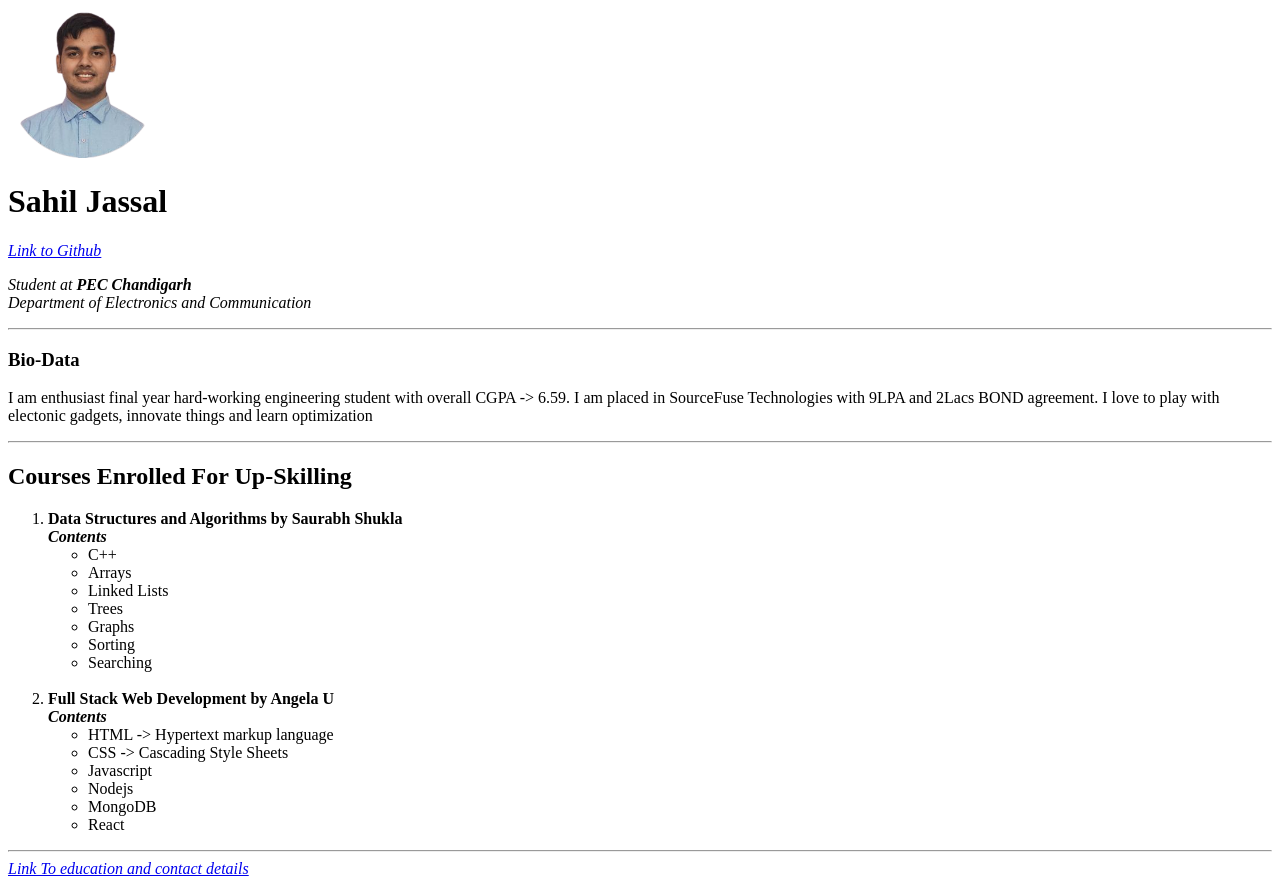
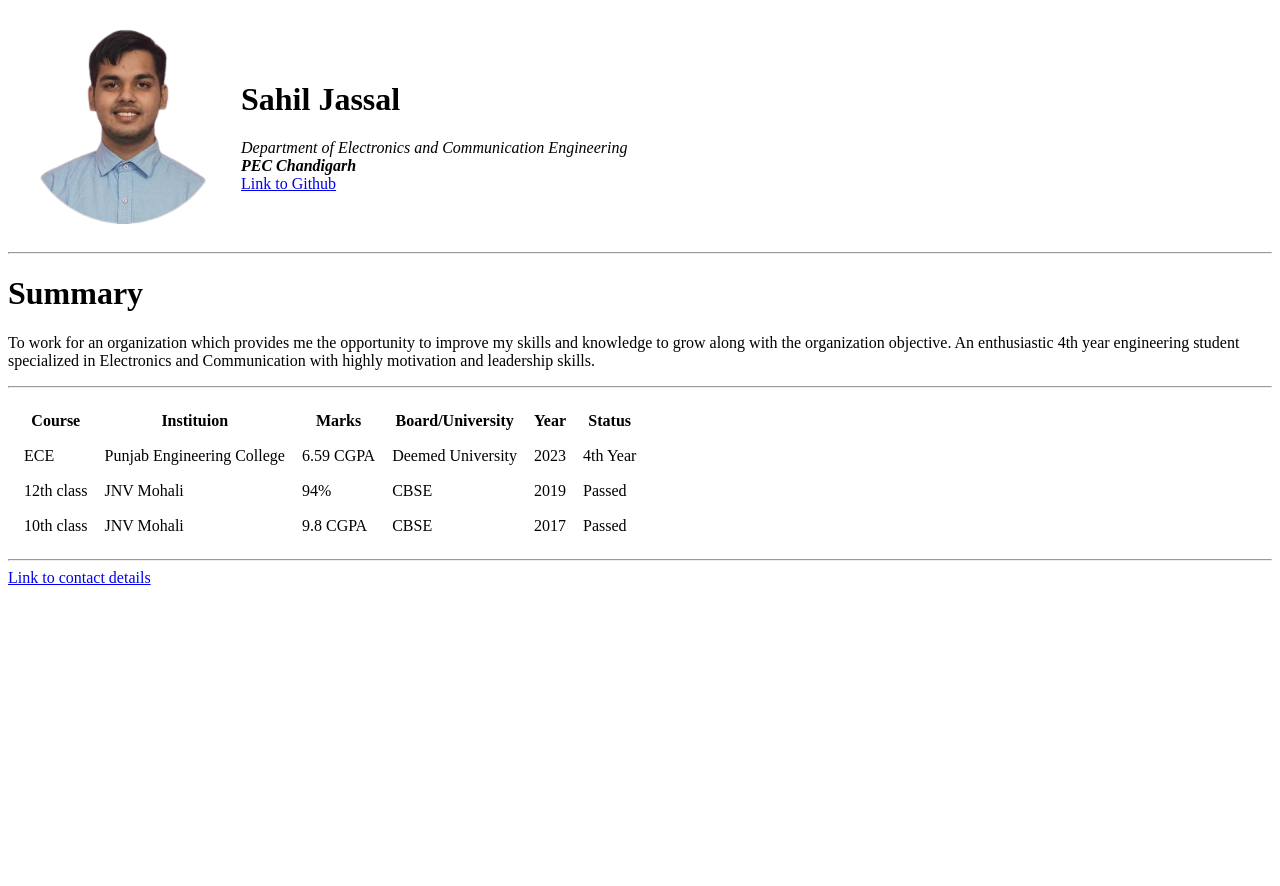
Before and after one commit to shljsl75891/Personal-Site, a plain HTML site: page index.html in a window 1280 px wide. After the commit the page ends 800 px from the top, so only its background shows below. Drawn offline with Linux system fonts and the light colour scheme.

Commit message:
learning

```diff
--- a/index.html
+++ b/index.html
@@ -2,69 +2,80 @@
 <html lang="en">
   <head>
     <meta charset="UTF-8" />
-    <title>Personal Website 💕</title>
+    <title>Resume</title>
   </head>
   <body>
-    <!-- Img Tag -->
-    <img src="./imgs/pro.png" alt="img" height="150" />
-    <br />
-    <h1>Sahil Jassal</h1>
+    <!-- Proper Introduction Layout -->
+    <table cellspacing="15">
+      <tr>
+        <td><img src="./imgs/pro.png" alt="img" height="200" /></td>
+        <td>
+          <h1>Sahil Jassal</h1>
+          <em>Department of Electronics and Communication Engineering</em>
+          <br />
+          <strong><em>PEC Chandigarh</em></strong>
+          <br />
+          <a href="http://github.com/shljsl75891" target="_blank"
+            >Link to Github</a
+          >
+        </td>
+      </tr>
+    </table>
 
-    <!-- Anchor Tag: href->HyperLink Refrence -->
-    <em
-      ><a href="http://github.com/shljsl75891" target="_blank"
-        >Link to Github</a
-      ></em
-    >
+    <hr />
+
+    <!-- Summary -->
+    <h1>Summary</h1>
     <p>
-      <em>Student at <strong>PEC Chandigarh</strong></em
-      ><br />
-      <em>Department of Electronics and Communication</em>
-      <br />
+      To work for an organization which provides me the opportunity to improve
+      my skills and knowledge to grow along with the organization objective. An
+      enthusiastic 4th year engineering student specialized in Electronics and
+      Communication with highly motivation and leadership skills.
     </p>
 
-    <!-- Simple HTML Tags -->
     <hr />
-    <h3>Bio-Data</h3>
-    <p>
-      I am enthusiast final year hard-working engineering student with overall
-      CGPA -> 6.59. I am placed in SourceFuse Technologies with 9LPA and 2Lacs
-      BOND agreement. I love to play with electonic gadgets, innovate things and
-      learn optimization
-    </p>
+
+    <!-- Education Details -->
+    <table cellspacing="15">
+      <thead>
+        <tr>
+          <th>Course</th>
+          <th>Instituion</th>
+          <th>Marks</th>
+          <th>Board/University</th>
+          <th>Year</th>
+          <th>Status</th>
+        </tr>
+      </thead>
+      <tbody>
+        <tr>
+          <td>ECE</td>
+          <td>Punjab Engineering College</td>
+          <td>6.59 CGPA</td>
+          <td>Deemed University</td>
+          <td>2023</td>
+          <td>4th Year</td>
+        </tr>
+        <tr>
+          <td>12th class</td>
+          <td>JNV Mohali</td>
+          <td>94%</td>
+          <td>CBSE</td>
+          <td>2019</td>
+          <td>Passed</td>
+        </tr>
+        <tr>
+          <td>10th class</td>
+          <td>JNV Mohali</td>
+          <td>9.8 CGPA</td>
+          <td>CBSE</td>
+          <td>2017</td>
+          <td>Passed</td>
+        </tr>
+      </tbody>
+    </table>
+
     <hr />
-    <h2>Courses Enrolled For Up-Skilling</h2>
-
-    <!-- Ordered and Unordered Lists -->
-    <ol>
-      <li>
-        <strong>Data Structures and Algorithms by Saurabh Shukla</strong>
-        <br /><em><b>Contents</b></em>
-        <ul>
-          <li>C++</li>
-          <li>Arrays</li>
-          <li>Linked Lists</li>
-          <li>Trees</li>
-          <li>Graphs</li>
-          <li>Sorting</li>
-          <li>Searching</li>
-        </ul>
-      </li>
-      <br />
-      <li>
-        <strong>Full Stack Web Development by Angela U</strong>
-        <br /><em><b>Contents</b></em>
-        <ul>
-          <li>HTML -> Hypertext markup language</li>
-          <li>CSS -> Cascading Style Sheets</li>
-          <li>Javascript</li>
-          <li>Nodejs</li>
-          <li>MongoDB</li>
-          <li>React</li>
-        </ul>
-      </li>
-    </ol>
-    <hr />
-    <em><a href="./contacts.html">Link To education and contact details</a></em>
+    <a href="./contacts.html" target="_blank">Link to contact details</a>
   </body>
 </html>
```
Also changed, not shown: contacts.html (+24 -38 lines), skills.html (added, +51 -0 lines).
